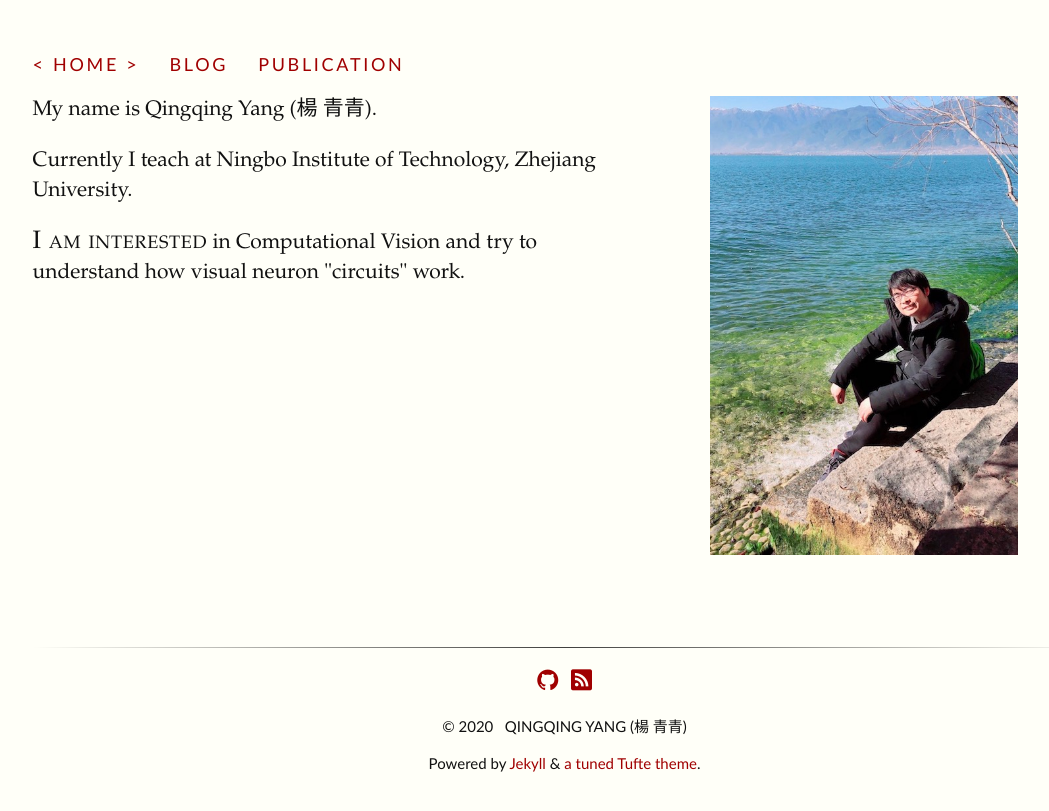
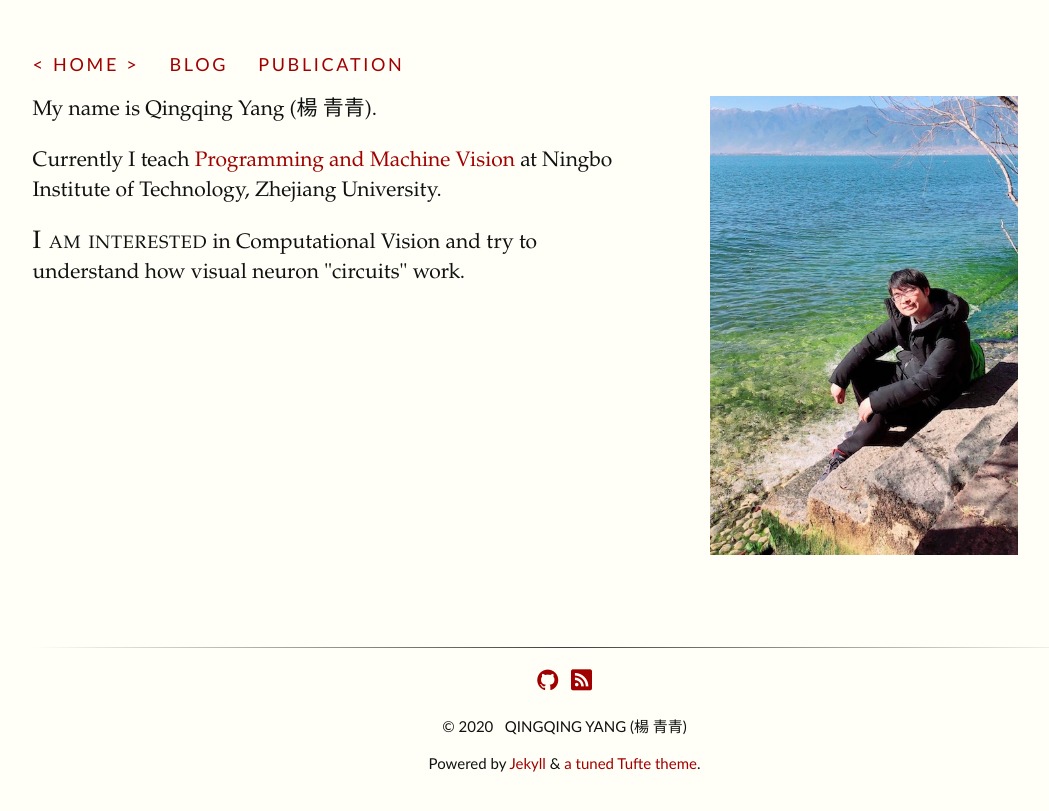
Before and after one commit to QingQYang/QingQYang.github.io, a Jekyll site: the page built from index.html, in a window 1280 px wide. Shown: the top 811 px of the page, without its empty margins (91-1140 px from the left). Built offline with Jekyll 4.4.1, drawn with Linux system fonts in a browser that asks for light colours; some web fonts are replaced.

Commit message:
Edit index.

```diff
--- a/index.html
+++ b/index.html
@@ -7,7 +7,8 @@ title: Qingqing Yang (楊 青青)
 
 <p> My name is Qingqing Yang (楊 青青).</p>
 
-<p> Currently I teach at Ningbo Institute of Technology, Zhejiang University.</p>
+<p> Currently I teach <a href="//class.qqyang.org" target="_blank">Programming and
+  Machine Vision</a> at Ningbo Institute of Technology, Zhejiang University.
 
 <p> <span class="newthought">I am interested</span> in Computational Vision and try to
   understand how visual neuron "circuits" work. </p>
```
Also changed, not shown: README.md.
